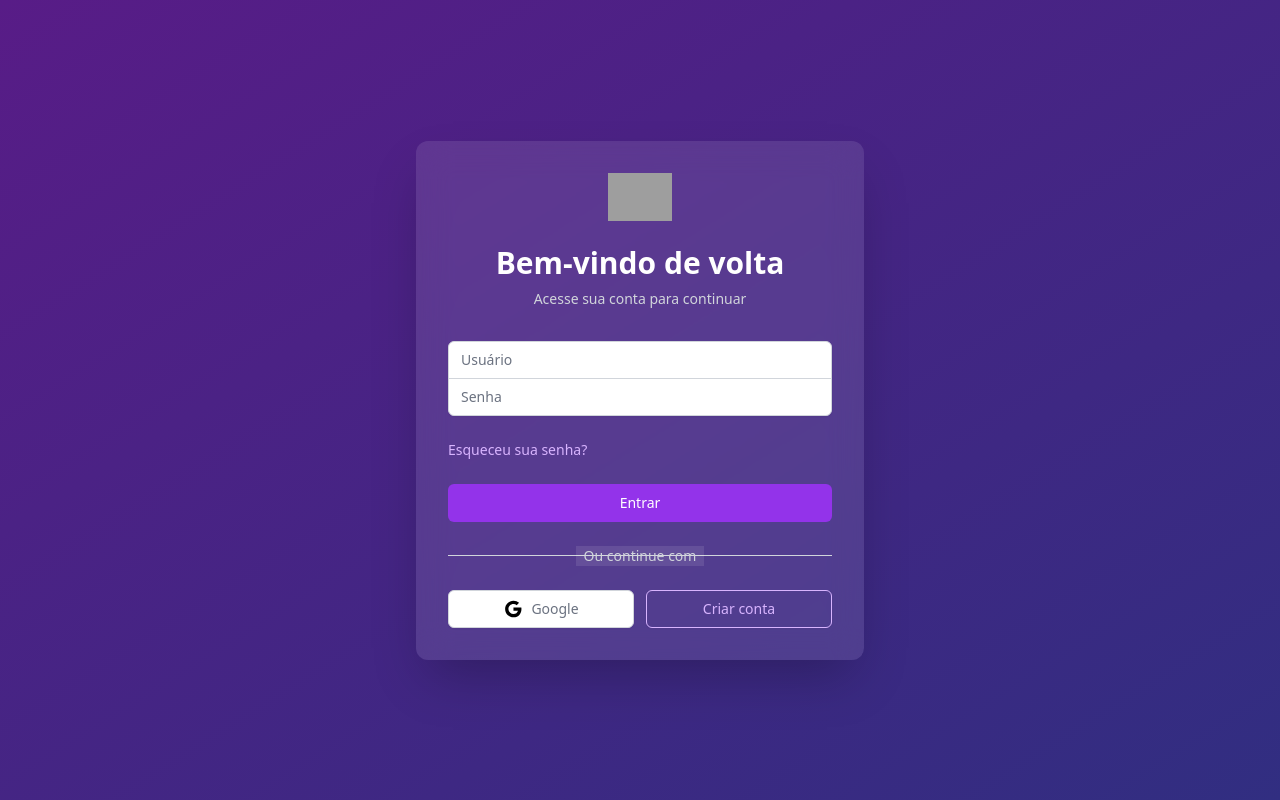
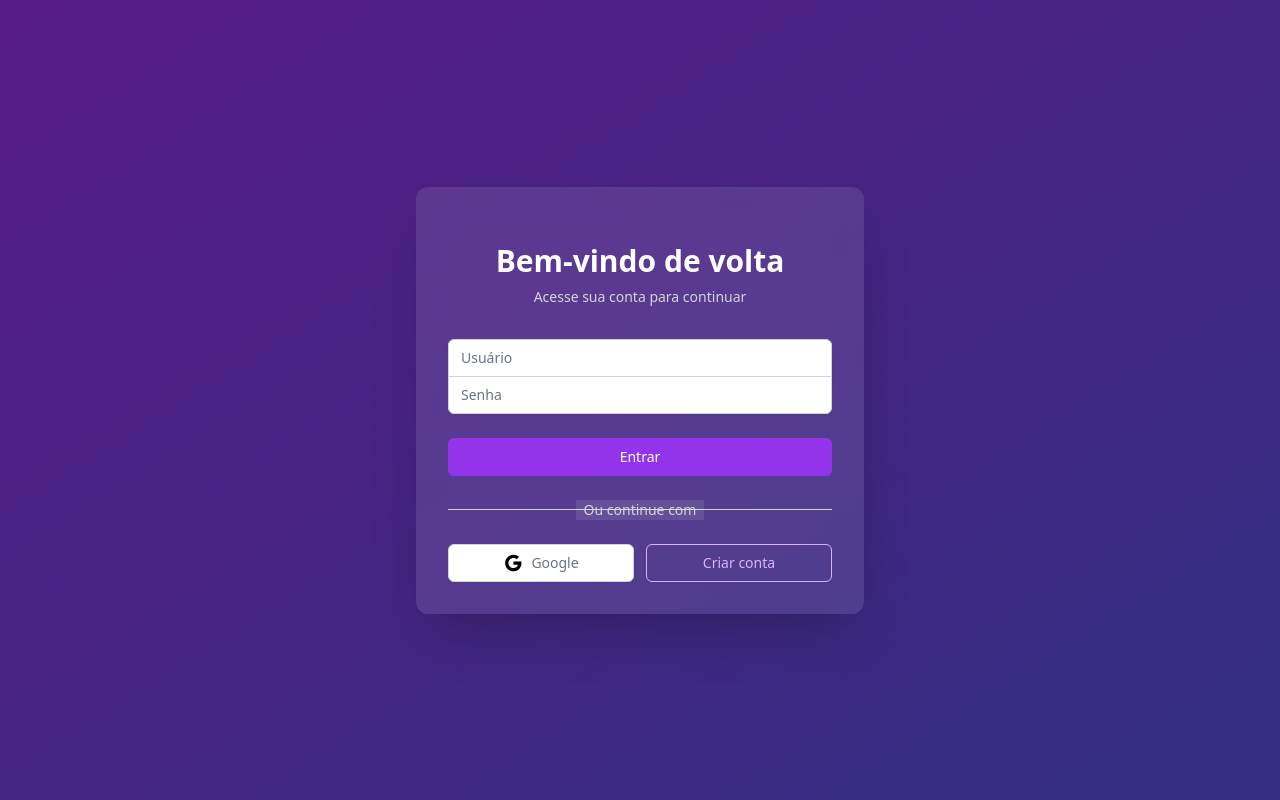
Before and after one commit to AttoLD/transportadora, a Flask app: template app/templates/auth/login.html in a window 1280 px wide. Run offline with Flask 2, Linux system fonts and the light colour scheme; the template is opened without the code that fills it, so the values that code supplies are empty; some libraries are stand-ins or nearby versions; grey boxes are pictures that could not be loaded.

```diff
--- a/app/templates/auth/login.html
+++ b/app/templates/auth/login.html
@@ -4,7 +4,6 @@
 <div class="min-h-screen bg-gradient-to-br from-purple-900 to-indigo-900 flex items-center justify-center py-12 px-4 sm:px-6 lg:px-8">
     <div class="max-w-md w-full bg-white/10 backdrop-blur-lg rounded-xl shadow-2xl p-8">
         <div class="text-center">
-            <img class="mx-auto h-12 w-auto" src="{{ url_for('static', filename='images/logo.png') }}" alt="AttoLink">
             <h2 class="mt-6 text-3xl font-bold text-white">
                 Bem-vindo de volta
             </h2>
@@ -28,24 +27,14 @@
         <form class="mt-8 space-y-6" action="{{ url_for('auth.login') }}" method="POST">
             <div class="rounded-md shadow-sm -space-y-px">
                 <div>
-                    <label for="username" class="sr-only">Usuário</label>
                     <input id="username" name="username" type="text" required
-                        class="appearance-none rounded-none relative block w-full px-3 py-2 border border-gray-300 placeholder-gray-500 text-gray-900 rounded-t-md focus:outline-none focus:ring-purple-500 focus:border-purple-500 focus:z-10 sm:text-sm"
+                        class="appearance-none rounded-t-md relative block w-full px-3 py-2 border border-gray-300 placeholder-gray-500 text-gray-900 focus:outline-none focus:ring-purple-500 focus:border-purple-500 focus:z-10 sm:text-sm"
                         placeholder="Usuário">
                 </div>
                 <div>
-                    <label for="password" class="sr-only">Senha</label>
                     <input id="password" name="password" type="password" required
-                        class="appearance-none rounded-none relative block w-full px-3 py-2 border border-gray-300 placeholder-gray-500 text-gray-900 rounded-b-md focus:outline-none focus:ring-purple-500 focus:border-purple-500 focus:z-10 sm:text-sm"
+                        class="appearance-none rounded-b-md relative block w-full px-3 py-2 border border-gray-300 placeholder-gray-500 text-gray-900 focus:outline-none focus:ring-purple-500 focus:border-purple-500 focus:z-10 sm:text-sm"
                         placeholder="Senha">
-                </div>
-            </div>
-
-            <div class="flex items-center justify-between">
-                <div class="text-sm">
-                    <a href="{{ url_for('auth.forgot_password') }}" class="font-medium text-purple-300 hover:text-purple-200">
-                        Esqueceu sua senha?
-                    </a>
                 </div>
             </div>
 
@@ -70,7 +59,9 @@
             <div class="mt-6 grid grid-cols-2 gap-3">
                 <a href="{{ url_for('auth.google_login') }}"
                     class="w-full inline-flex justify-center py-2 px-4 border border-gray-300 rounded-md shadow-sm bg-white text-sm font-medium text-gray-500 hover:bg-gray-50">
-                    <img class="h-5 w-5" src="{{ url_for('static', filename='images/google.svg') }}" alt="Google">
+                    <svg class="h-5 w-5" viewBox="0 0 24 24">
+                        <path d="M12.545,10.239v3.821h5.445c-0.712,2.315-2.647,3.972-5.445,3.972c-3.332,0-6.033-2.701-6.033-6.032 s2.701-6.032,6.033-6.032c1.498,0,2.866,0.549,3.921,1.453l2.814-2.814C17.503,2.988,15.139,2,12.545,2 C7.021,2,2.543,6.477,2.543,12s4.478,10,10.002,10c8.396,0,10.249-7.85,9.426-11.748L12.545,10.239z"/>
+                    </svg>
                     <span class="ml-2">Google</span>
                 </a>
 
```
Also changed, not shown: app/templates/index.html (+2 -8 lines), app/templates/relatorios.html (added, +33 -0 lines), config.py (+10 -3 lines).
